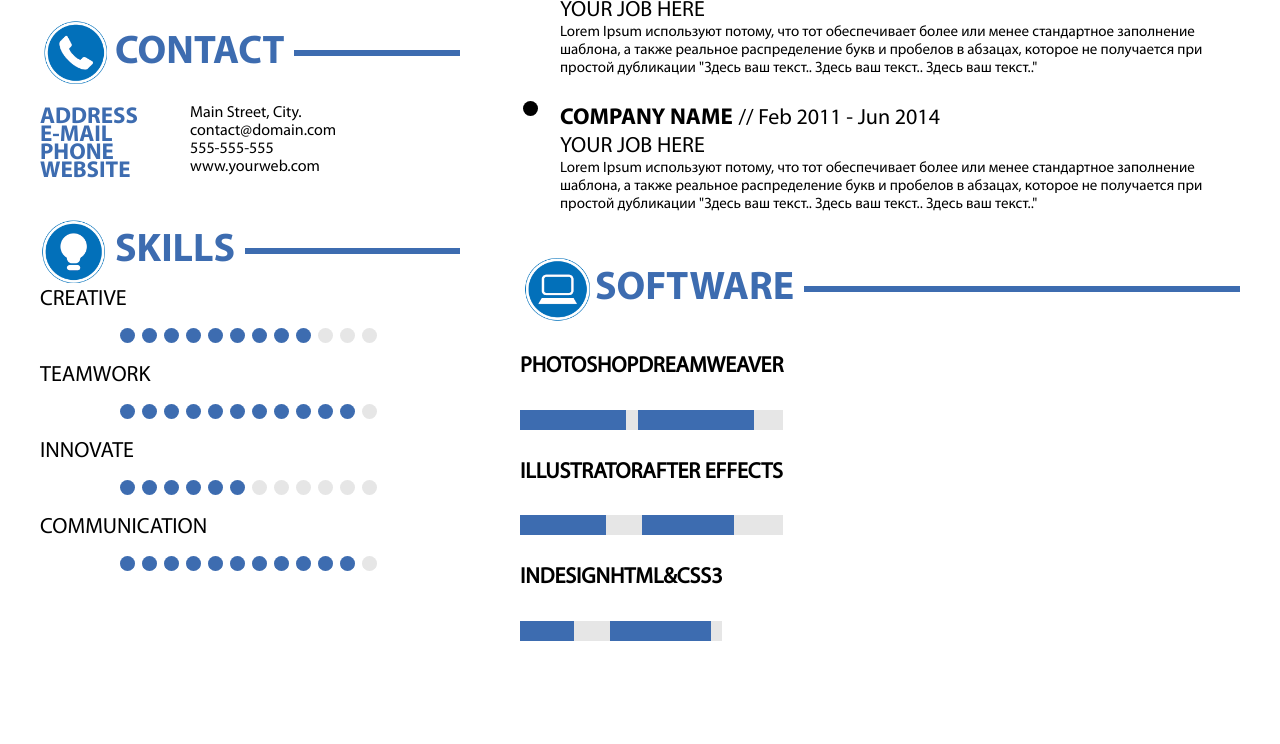
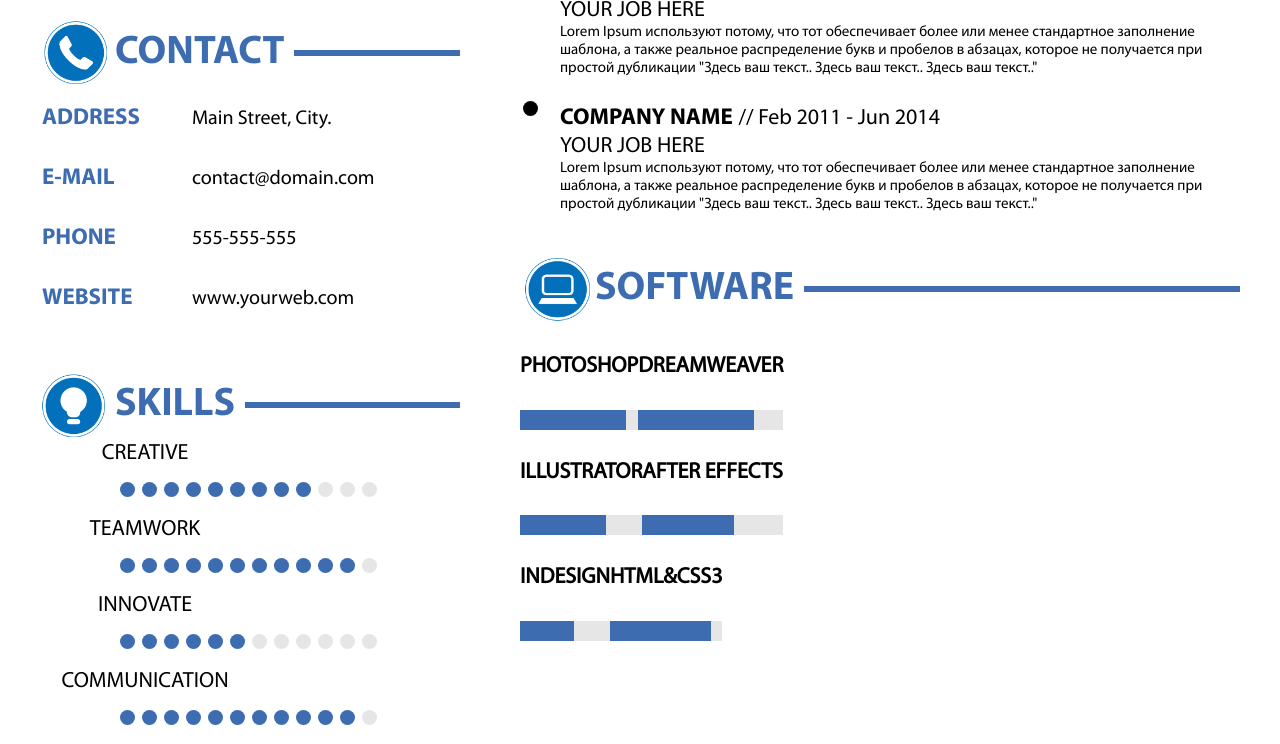
Before and after one commit to clicktronix/test-summary, a plain HTML site: page index.html in a window 1280 px wide. Shown: the part 958-1702 px from the top of the page. Before the commit the page ends 1599 px from the top, so only its background shows below. Drawn offline with Linux system fonts and the light colour scheme.

Commit message:
В секции contact список ul заменен на таблицу

```diff
--- a/css/main.css
+++ b/css/main.css
@@ -103,23 +103,20 @@ body {
     line-height: 1.4;
 }
 
-#home .contact li {
-    position: absolute;
-    float: left;
-    list-style-type: none;
+#home .contact table th {
+    text-align: left;
+    padding: 15px 0;
 }
 
-#home .contact li .description {
-    padding-left: 150px;
-}
-
-#home .contact ul {
-    margin-left: 0;
-    padding-left: 0;
+#home .contact .description {
+    padding-left: 50px;
+    font-size: 20px;
+    font-weight: 300;
 }
 
 #home .skills .subheader {
-    text-align: center;
+    display: flex;
+    justify-content: center;
     margin: 0;
 }
 
--- a/index.html
+++ b/index.html
@@ -35,36 +35,24 @@
             </div>
             <div class="contact">
                 <h3>Contact</h3>
-                <ul>
-                    <li>
-                        <div class="text_header">Address</div>
-                    </li>
-                    <li>
-                        <div class="description">Main Street, City.</div>
-                    </li>
-                    <br>
-                    <li>
-                        <div class="text_header">e-mail</div>
-                    </li>
-                    <li>
-                        <div class="description">contact@domain.com</div>
-                    </li>
-                    <br>
-                    <li>
-                        <div class="text_header">phone</div>
-                    </li>
-                    <li>
-                        <div class="description">555-555-555</div>
-                    </li>
-                    <br>
-                    <li>
-                        <div class="text_header">website</div>
-                    </li>
-                    <li>
-                        <div class="description">www.yourweb.com</div>
-                    </li>
-                    <br>
-                </ul>
+                <table class="contact-table">
+                    <tr>
+                        <th class="text_header">Address</th>
+                        <th class="description">Main Street, City.</th>
+                    </tr>
+                    <tr>
+                        <th class="text_header">e-mail</th>
+                        <th class="description">contact@domain.com</th>
+                    </tr>
+                    <tr>
+                        <th class="text_header">phone</th>
+                        <th class="description">555-555-555</th>
+                    </tr>
+                    <tr>
+                        <th class="text_header">website</th>
+                        <th class="description">www.yourweb.com</th>
+                    </tr>
+                </table>
             </div>
             <div class="skills">
                 <h3>skills</h3>
```
